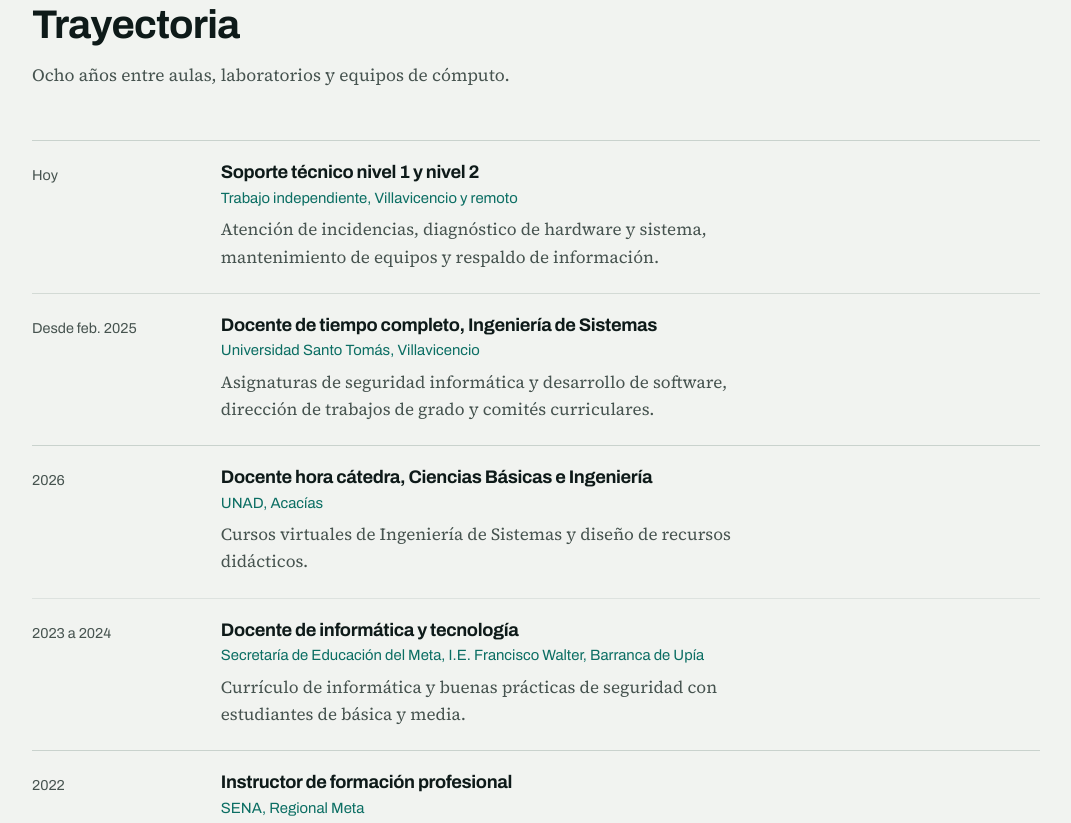
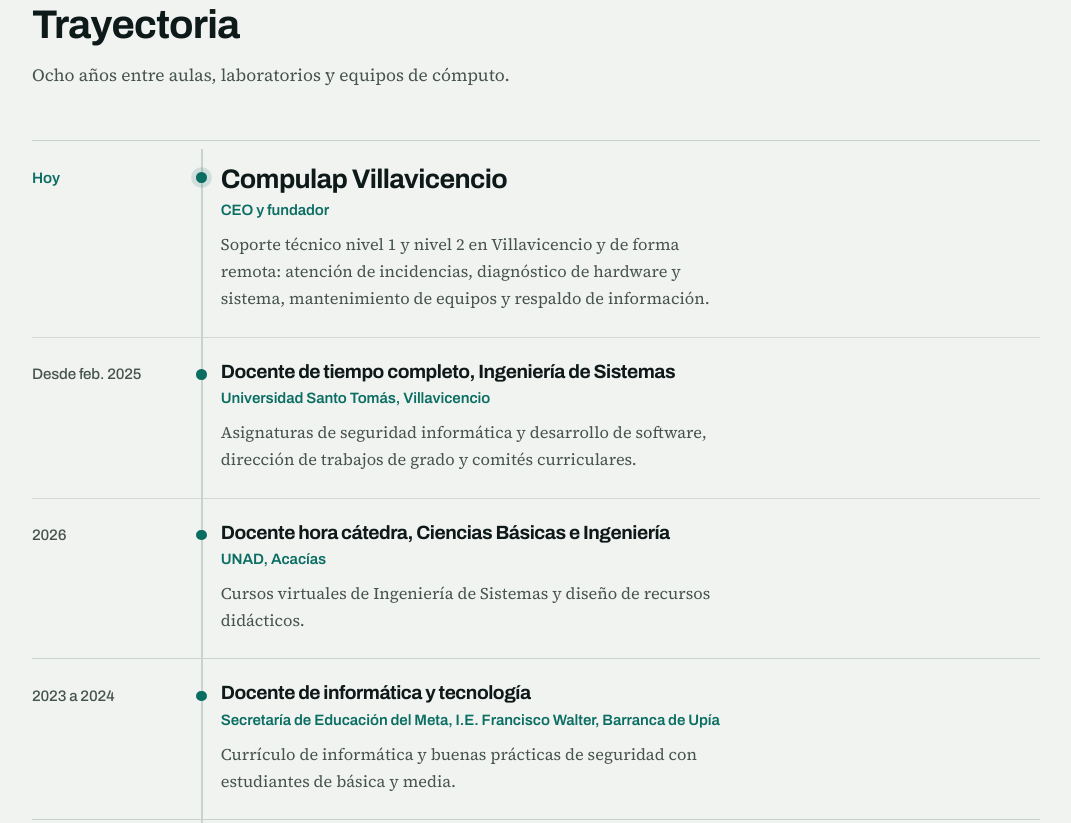
Before and after one commit to Kraken9509/Portafolio, a plain HTML site: page index.html in a window 1280 px wide. Shown: the part 2751-3574 px from the top of the page, without its empty margins (104-1175 px from the left). Drawn offline with Linux system fonts and the light colour scheme.

Commit message:
Compulap Villavicencio al frente de la trayectoria
La etapa actual deja de llamarse trabajo independiente: pasa a
Compulap Villavicencio, con el cargo de CEO y fundador. La ciudad y
la atencion remota se conservan en la descripcion, y el negocio queda
registrado como organizacion en los datos estructurados.

La seccion gana un eje de cronologia con un punto por etapa. El eje
se llena al bajar usando la animacion por scroll del navegador, que
es fluida y no depende de que lleguen eventos; el JS queda solo como
respaldo donde no exista, ahora con llamada final para no quedarse a
medias. Si nada de eso corre, el eje gris y los puntos siguen ahi.

Tipografia: la etapa actual se distingue del resto con titulo mayor,
fecha y cargo en verde y un punto con halo. Las fechas usan cifras de
ancho fijo para alinearse en columna.

Co-Authored-By: Claude Opus 5 <noreply@anthropic.com>

```diff
--- a/css/styles.css
+++ b/css/styles.css
@@ -398,12 +398,76 @@ strong { font-weight: 600; }
 .facts dd { font-size: .98rem; font-weight: 500; line-height: 1.45; }
 
 /* ---------- Trayectoria ---------- */
-.track { border-top: 1px solid var(--rule); }
-.track > li { display: grid; grid-template-columns: 9.4rem 1fr; gap: clamp(1rem, 3vw, 2.5rem); padding: 1.375rem 0; border-bottom: 1px solid var(--rule); }
-.track__when { font-size: .9rem; color: var(--ink-soft); margin: 0; padding-top: .125rem; }
-.track__what h3 { font-size: 1.14rem; margin-bottom: .25rem; }
-.track__org { font-size: .93rem; color: var(--teal); margin: 0 0 .44rem; }
-.track__what p:last-child { font-family: var(--prose); color: var(--ink-soft); line-height: 1.6; margin: 0; max-width: 62ch; }
+.track {
+  position: relative;
+  border-top: 1px solid var(--rule);
+  --fecha: 9.4rem;
+  --hueco: clamp(1rem, 3vw, 2.5rem);
+  --eje: calc(var(--fecha) + var(--hueco) / 2);
+}
+/* el eje de la cronología */
+.track::before, .track::after {
+  content: ""; position: absolute; top: .5rem; bottom: .5rem;
+  left: calc(var(--eje) - 1px); width: 2px;
+}
+.track::before { background: var(--rule); }
+.track::after {
+  display: none; background: var(--teal); transform-origin: top;
+  transform: scaleY(var(--avance, 0));
+  transition: transform .18s linear;
+}
+.anim .track::after { display: block; }
+
+/* Donde el navegador sabe animar con el scroll, lo hace él:
+   es fluido y no depende de que lleguen eventos de scroll.
+   El JS solo entra como respaldo en los que no lo soportan. */
+@supports (animation-timeline: view()) {
+  .anim .track::after {
+    transform: scaleY(0);
+    animation: ejeCrece linear both;
+    animation-timeline: view();
+    animation-range: cover 6% cover 62%;
+  }
+}
+@keyframes ejeCrece { from { transform: scaleY(0); } to { transform: scaleY(1); } }
+
+.track > li {
+  display: grid; grid-template-columns: var(--fecha) 1fr; gap: var(--hueco);
+  padding: 1.5rem 0; border-bottom: 1px solid var(--rule);
+}
+/* el punto de cada etapa */
+.track > li::before {
+  content: ""; position: absolute; z-index: 1;
+  left: calc(var(--eje) - .33rem); top: 1.95rem;
+  width: .66rem; height: .66rem; border-radius: 50%;
+  background: var(--paper); border: 2px solid var(--teal);
+  transition: transform .4s var(--ease), background .4s ease, box-shadow .4s ease;
+}
+.anim .track > li:not(.in)::before { transform: scale(.45); background: var(--rule); border-color: var(--rule); }
+.track > li.in::before,
+.track > li:first-child::before { background: var(--teal); }
+.track > li:first-child::before { box-shadow: 0 0 0 .3rem rgba(11, 110, 99, .14); }
+
+.track__when {
+  font-size: .95rem; font-weight: 500; color: var(--ink-soft);
+  margin: 0; padding-top: .1rem;
+  font-variant-numeric: tabular-nums; letter-spacing: -.01em;
+}
+.track > li:first-child .track__when { color: var(--teal); font-weight: 600; }
+
+.track__what h3 {
+  font-size: clamp(1.18rem, 1.5vw, 1.32rem);
+  letter-spacing: -.025em; margin-bottom: .3rem;
+}
+.track > li:first-child .track__what h3 { font-size: clamp(1.4rem, 2.1vw, 1.7rem); }
+.track__org {
+  font-size: .94rem; font-weight: 600; color: var(--teal);
+  margin: 0 0 .56rem; letter-spacing: -.005em;
+}
+.track__what p:last-child {
+  font-family: var(--prose); font-size: 1.02rem; color: var(--ink-soft);
+  line-height: 1.68; margin: 0; max-width: 60ch;
+}
 
 .courses { margin-top: clamp(2.5rem, 5vw, 3.75rem); }
 .courses h3 { font-size: 1.14rem; margin-bottom: .875rem; }
@@ -572,8 +636,10 @@ strong { font-weight: 600; }
   .symptom { font-size: .93rem; padding: .78rem .95rem; gap: .5rem; }
   .bench::before { background-size: 2.2rem 2.2rem; }
 
+  .track::before, .track::after, .track > li::before { display: none; }
   .track > li { grid-template-columns: 1fr; gap: .375rem; }
   .track__when { order: -1; font-weight: 600; color: var(--teal); }
+  .track > li:first-child .track__what h3 { font-size: 1.32rem; }
   .courses li { flex-direction: column; gap: .125rem; }
   .choice { display: grid; grid-template-columns: 1fr 1fr; }
   .choice span { text-align: center; }
--- a/index.html
+++ b/index.html
@@ -55,7 +55,9 @@
       {
         "@type": "ProfessionalService",
         "@id": "https://portafolio-omar-santiago.vercel.app/#servicio",
-        "name": "Omar Camilo Santiago, soporte técnico independiente",
+        "name": "Compulap Villavicencio",
+        "alternateName": "Omar Camilo Santiago, soporte técnico",
+        "founder": { "@id": "https://portafolio-omar-santiago.vercel.app/#persona" },
         "description": "Soporte técnico nivel 1 y nivel 2 para hogares, pymes e instituciones: mantenimiento de computadores, eliminación de virus, instalación de sistemas operativos, redes, impresoras y recuperación de archivos.",
         "provider": { "@id": "https://portafolio-omar-santiago.vercel.app/#persona" },
         "telephone": ["+57 320 381 4443", "+57 310 851 8054"],
@@ -356,9 +358,9 @@
         <li>
           <p class="track__when">Hoy</p>
           <div class="track__what">
-            <h3>Soporte técnico nivel 1 y nivel 2</h3>
-            <p class="track__org">Trabajo independiente, Villavicencio y remoto</p>
-            <p>Atención de incidencias, diagnóstico de hardware y sistema, mantenimiento de equipos y respaldo de información.</p>
+            <h3>Compulap Villavicencio</h3>
+            <p class="track__org">CEO y fundador</p>
+            <p>Soporte técnico nivel 1 y nivel 2 en Villavicencio y de forma remota: atención de incidencias, diagnóstico de hardware y sistema, mantenimiento de equipos y respaldo de información.</p>
           </div>
         </li>
         <li>
--- a/js/main.js
+++ b/js/main.js
@@ -302,6 +302,44 @@
   }
 
   /* =========================================================
+     El eje de la cronología se llena al bajar
+     ========================================================= */
+  var cronologia = document.querySelector('.track');
+  var nativo = window.CSS && CSS.supports && CSS.supports('animation-timeline', 'view()');
+  if (cronologia && !quieto && !nativo) {
+    var ultimoEje = 0;
+    var ejeTardio = null;
+
+    function avanzarEje() {
+      var r = cronologia.getBoundingClientRect();
+      var alto = window.innerHeight || document.documentElement.clientHeight;
+      var p = (alto * 0.58 - r.top) / r.height;
+      if (p < 0) p = 0;
+      if (p > 1) p = 1;
+      cronologia.style.setProperty('--avance', p.toFixed(3));
+    }
+
+    /* con llamada final, para que la posición en la que el
+       visitante se detiene quede siempre reflejada */
+    function pedirEje() {
+      var ahora = Date.now();
+      clearTimeout(ejeTardio);
+      if (ahora - ultimoEje > 60) {
+        ultimoEje = ahora;
+        avanzarEje();
+      }
+      ejeTardio = setTimeout(function () {
+        ultimoEje = Date.now();
+        avanzarEje();
+      }, 80);
+    }
+
+    window.addEventListener('scroll', pedirEje, { passive: true });
+    window.addEventListener('resize', avanzarEje);
+    avanzarEje();
+  }
+
+  /* =========================================================
      La cabecera se compacta al bajar
      ========================================================= */
   var cabecera = document.querySelector('.masthead');
```
